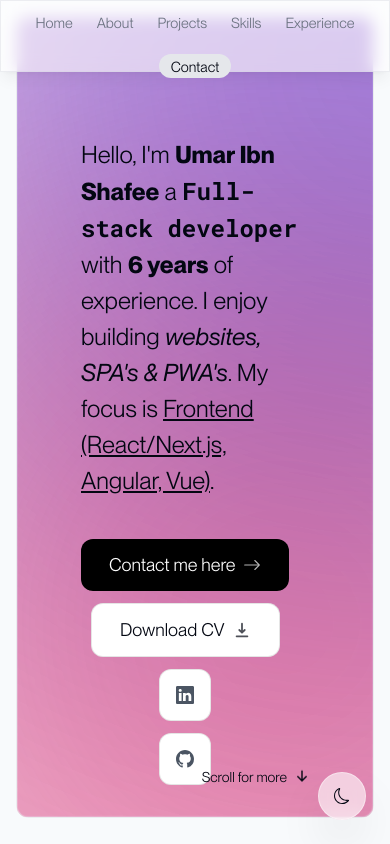
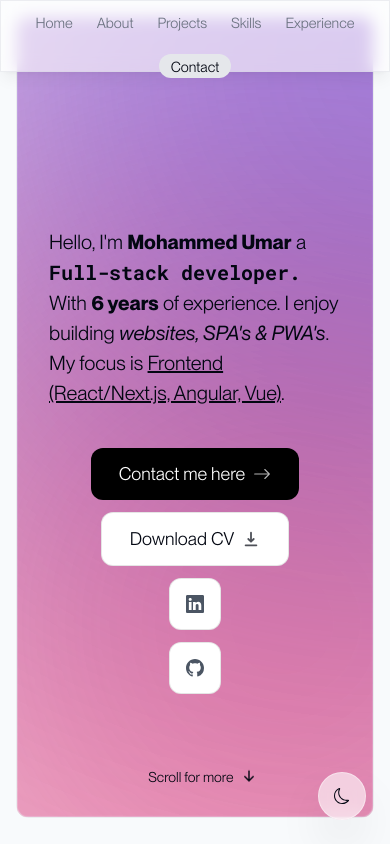
Before and after one commit to umar-ibn-shafee/portfolio, a Next.js app: page / in a window 390 px wide. Shown: the top 844 px of the page. Built offline with nearby package versions, Linux system fonts and the light colour scheme.

Commit message:
responsive fixes

```diff
--- a/components/intro.tsx
+++ b/components/intro.tsx
@@ -32,7 +32,7 @@ export default function Intro() {
                 className='bg-[#f63b6d] animate-go-rounds animation-delay-2000 transition-all mix-blend-multiply
                 .animation-delay-4000 absolute -z-10 -bottom-[25rem] right-[5rem] h-[25rem] blur-[8rem]
                 w-[25rem] rounded-full dark:bg-[#f63b6d] dark:mix-blend-normal'></div>
-            <div className='absolute bottom-8 right-16'>
+            <div className='absolute sm:md:bottom-8 sm:md:right-16 bottom-8 right-[33%]'>
                 <Link
                     href={'#about'}
                     className='flex gap-2 justify-center items-center font-medium text-sm leading-4
@@ -78,14 +78,14 @@ export default function Intro() {
 
             {/* max-w-[50rem] */}
 
-            <div className='flex flex-col items-start justify-center h-[90vh] sm:px-44 px-12'>
+            <div className='flex flex-col sm:md:items-start items-center justify-center h-[90vh] md:px-20 sm:px-40 px-4'>
                 <motion.h1
-                    className='mb-10 px-4 text-left text-2xl font-normal !leading-[1.5] sm:text-4xl'
+                    className='mb-10 px-4 text-left text-xl font-normal !leading-[1.5] sm:text-4xl'
                     initial={{ opacity: 0, y: 100 }}
                     animate={{ opacity: 1, y: 0 }}
                 >
-                    Hello, I&apos;m <span className="font-bold">Umar Ibn Shafee</span> a{" "}
-                    <span className="font-bold font-mono">Full-stack developer</span><br /> with{" "}
+                    Hello, I&apos;m <span className="font-bold">Mohammed Umar</span> a{" "}
+                    <span className="font-bold font-mono">Full-stack developer.</span><br /> With{" "}
                     <span className="font-bold">6 years</span> of experience. I enjoy
                     building <span className="italic">websites, SPA&apos;s & PWA&apos;s</span>. My focus is{" "}
                     <span className="underline">Frontend (React/Next.js, Angular, Vue)</span>.
```
